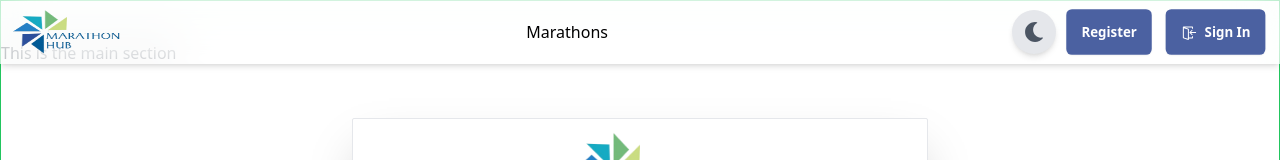
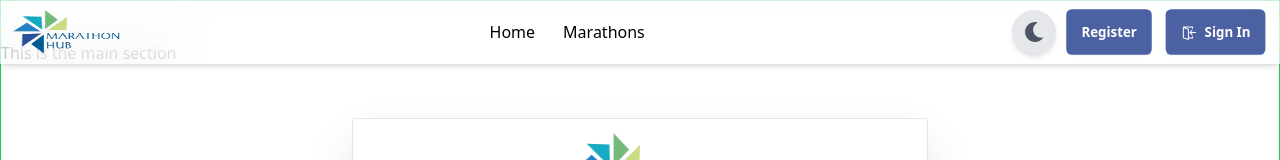
Before and after one commit to omarbinsaleh/marathon-hub-client-side-code, a React (Vite) app: page /auth/login in a window 1280 px wide. Shown: the top 160 px of the page. Built offline with nearby package versions, Linux system fonts and the light colour scheme; no server answers.

Commit message:
added the a link called Home to direct user to the home page

```diff
--- a/src/components/Navbar.jsx
+++ b/src/components/Navbar.jsx
@@ -54,7 +54,7 @@ const Navbar = () => {
             {/* nav center | links */}
             <div className='hidden md:block'>
                <ul className='flex items-center gap-7 justify-center dark:text-white'>
-                  {/* <li><NavLink to='/' onClick={hideLink} className='' > Home</NavLink></li> */}
+                  <li><NavLink to='/' onClick={hideLink} className='' > Home</NavLink></li>
                   {/* <li><NavLink to='/about' onClick={hideLink} >About</NavLink></li> */}
                   <li><NavLink to='/marathons' onClick={hideLink} >Marathons</NavLink></li>
                   <li className={user ? 'block' : 'hidden'}><NavLink to='/dashboard' onClick={hideLink} >Dashboard</NavLink></li>
@@ -99,11 +99,12 @@ const Navbar = () => {
          {/* nav links */}
          <div className={` ${showLink ? 'block animate__animated animate__fadeInDown' : 'hidden animate_animated animate_fadeInUp'} pt-3`}>
             <ul className='pb-4 space-y-3 text-lg dark:text-white'>
+               <li><NavLink to='/' onClick={hideLink} className='flex items-center gap-2 p-2'> <FaHome /> Home</NavLink></li>
                <li><NavLink to='/marathons' onClick={hideLink} className='flex items-center gap-2 p-2'> <FaListAlt /> Marathons</NavLink> </li>
                <li onClick={() => setShowMenu(!showMenu)} className={user ? 'block' : 'hidden'}>
                   <div className='flex items-center justify-between pr-5'><span className='flex items-center gap-2 p-2'> <MdDashboard /> Dashboard</span> {showMenu ? <FaChevronUp /> : <FaChevronDown />}</div>
                   <ul className={`${showMenu ? 'block' : 'hidden'} px-4`}>
-                  <li><NavLink to='/dashboard' onClick={hideLink} className='flex items-center gap-2 p-2'> <FaHome /> Home</NavLink> </li>
+                     <li><NavLink to='/dashboard' onClick={hideLink} className='flex items-center gap-2 p-2'> <FaHome /> Home</NavLink> </li>
                      <li><NavLink to='/dashboard/add-marathon' onClick={hideLink} className='flex items-center gap-2 p-2'> <FaDatabase /> Add Marathon</NavLink> </li>
                      <li><NavLink to='/dashboard/my-marathons-list' onClick={hideLink} className='flex items-center gap-2 p-2'> <IoNewspaper /> My Marathons List </NavLink> </li>
                      <li><NavLink to='/dashboard/my-apply-list' onClick={hideLink} className='flex items-center gap-2 p-2'> <RiMessage2Fill /> My Apply List</NavLink> </li>
--- a/src/components/Slider.jsx
+++ b/src/components/Slider.jsx
@@ -33,7 +33,7 @@ const Slider = () => {
          <div className="carousel w-full scroll-smooth cursor-pointer">
             {
                sliders?.map((slider, index) => {
-                  return <div onClick={() => navigate(`/campaigns/${slider._id}`)} key={slider._id} id={`item${index + 1}`} className="carousel-item w-full h-[500px]  bg-center bg-cover " style={{ backgroundImage: `url(${slider.coverPhotoURL})` }}>
+                  return <div onClick={() => navigate(`/campaigns/${slider._id}`)} key={slider._id} id={`item${index + 1}`} className="carousel-item w-full h-[500px]  bg-center bg-cover " style={{ backgroundImage: `url(${slider?.coverPhotoURL})` }}>
                      <div className="w-full h-full bg-white/70 flex flex-col items-center justify-center gap-5">
                         <div className="text-center max-w-[900px] px-3 space-y-5">
                            <h1 className="text-3xl sm:text-4xl font-bold">{slider.title}</h1>
```
